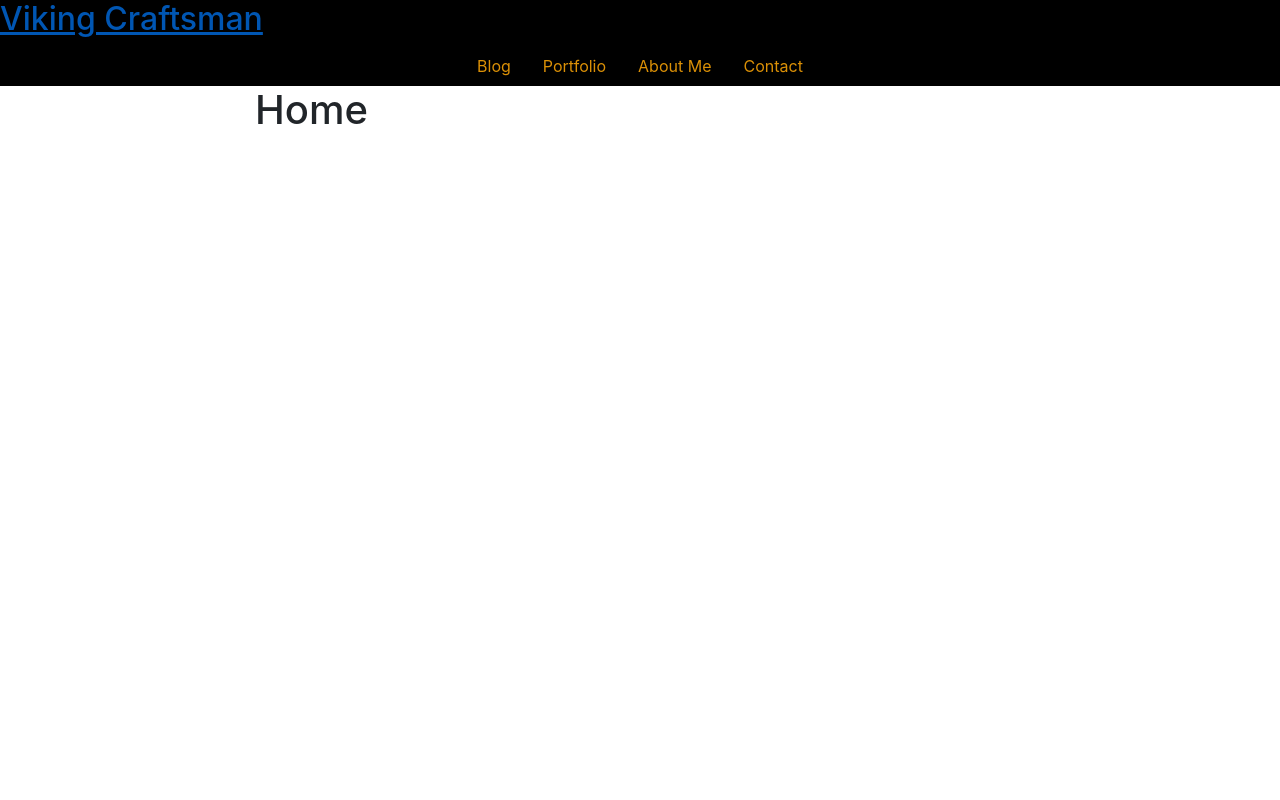
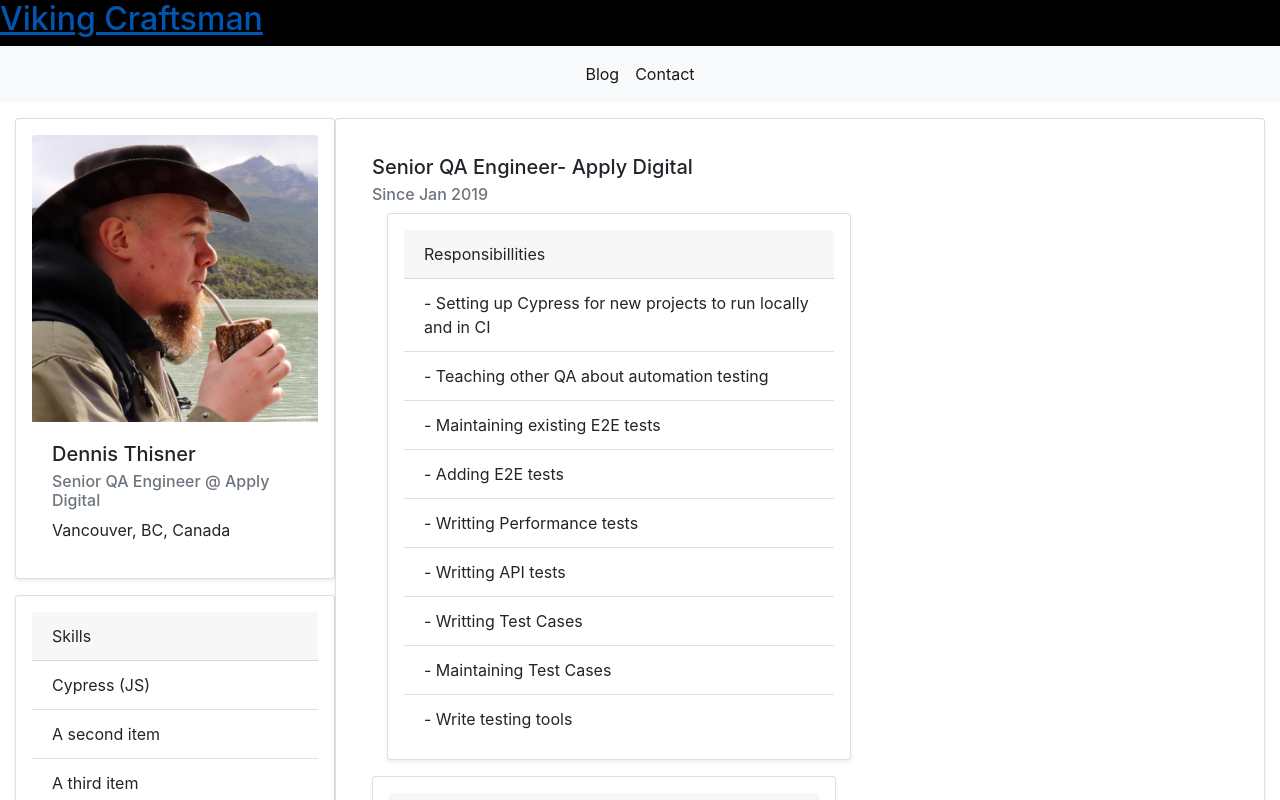
Before and after one commit to dthisner/viking-craftsman, a React (Create React App) app: page / in a window 1280 px wide. Shown: the top 800 px of the page. Built offline with nearby package versions, Linux system fonts and the light colour scheme.

Commit message:
basic landing page layout

```diff
--- a/public/index.html
+++ b/public/index.html
@@ -2,17 +2,15 @@
 <html lang="en">
   <head>
     <meta charset="utf-8" />
-    <link rel="icon" href="./favicon.ico" />
     <meta name="viewport" content="width=device-width, initial-scale=1" />
-
-    <link rel="apple-touch-icon" href="./logo192.png" />
-    <link rel="manifest" href="./manifest.json" />
-
     <meta
       name="viewport"
       content="width=400, height=600, initial-scale=0.8, maximum-scale=1"
     />
     <meta name="viewport" content="width=device-width" />
+    <link rel="icon" href="%PUBLIC_URL%/favicon.ico" />
+    <link rel="manifest" href="%PUBLIC_URL%/manifest.json" />
+
     <!-- Bootstrap CSS -->
     <link
       rel="stylesheet"
@@ -31,9 +29,7 @@
   </head>
 
   <body>
-    <div id="wrapper">
-      <div id="app"></div>
-    </div>
+    <div id="app"></div>
     <script type="text/javascript" src="bundle.js"></script>
   </body>
 </html>
--- a/src/components/Header.js
+++ b/src/components/Header.js
@@ -11,37 +11,22 @@ const Header = () => {
           Viking Craftsman
         </h2>
       </Link>
-
-      <div>
-        <ul className="nav justify-content-center">
-          <li className="nav-item">
+      <nav className="navbar navbar-expand-lg navbar-light bg-light ">
+        <div
+          className="collapse navbar-collapse justify-content-center"
+          id="navbarNav"
+        >
+          <ul className="navbar-nav">
+            <li className="nav-item active">
               <Link
                 className={`${styles.link} nav-link`}
                 to="/blog"
                 data-testid="header-link-blog"
               >
-              Blog
+                Blog <span className="sr-only">(current)</span>
               </Link>
             </li>
-          <li className="nav-item ">
-            <Link
-              className={`${styles.link} nav-link`}
-              to="/portfolio"
-              data-testid="header-link-portfolio"
-            >
-              Portfolio
-            </Link>
-          </li>
-          <li className="nav-item">
-            <Link
-              className={`${styles.link} nav-link`}
-              to="/about"
-              data-testid="header-link-about"
-            >
-              About Me
-            </Link>
-          </li>
-          <li className="nav-item">
+            <li className="nav-item active">
               <Link
                 className={`${styles.link} nav-link`}
                 to="/contact"
@@ -52,6 +37,7 @@ const Header = () => {
             </li>
           </ul>
         </div>
+      </nav>
     </header>
   )
 }
--- a/src/components/Router.js
+++ b/src/components/Router.js
@@ -5,7 +5,6 @@ import {AboutMe, Portfolio, Home, Contact, BlogPosts, NoMatch} from '../pages'
 
 const Router = () => {
   return (
-    <div className="container" style={{maxWidth: '800px'}}>
     <Switch>
       <Route path="/" exact component={Home} />
       <Route path="/blog" component={BlogPosts} />
@@ -15,7 +14,6 @@ const Router = () => {
       <Route path="/blog" component={BlogPosts} />
       <Route component={NoMatch} />
     </Switch>
-    </div>
   )
 }
 
--- /dev/null
+++ b/src/data/portfolio.json
@@ -0,0 +1,127 @@
+[
+  {
+    "company": "Apply Digital",
+    "startDate": "Jan 2019",
+    "endDate": "",
+    "location": "Vancouver, BC, Canada",
+    "industry": "Software",
+    "positions": [
+      {
+        "role": "Senior QA Engineer",
+        "startDate": "April 2020",
+        "endDate": "",
+        "responsibillities": [
+          "Setting up Cypress for new projects to run locally and in CI",
+          "Teaching other QA about automation testing",
+          "Maintaining existing E2E tests",
+          "Adding E2E tests",
+          "Writting Performance tests",
+          "Writting API tests",
+          "Writting Test Cases",
+          "Maintaining Test Cases",
+          "Write testing tools"
+        ],
+        "tech": [
+          "Cypress",
+          "jMeter",
+          "PostMan",
+          "JavaScript",
+          "Gherkin",
+          "Git",
+          "CI (BitBucket)"
+        ]
+      },
+      {
+        "role": "QA Engineer",
+        "startDate": "Jan 2019",
+        "endDate": "Apr 2020",
+        "responsibillities": ""
+      }
+    ],
+    "projects": [
+      {
+        "name": "Freedom",
+        "startDate": "",
+        "endDate": "",
+        "responsibillities": ""
+      }
+    ]
+  },
+  {
+    "company": "Cumul8",
+    "startDate": "May 2016",
+    "endDate": "Dec 2018",
+    "location": "Vancouver, BC, Canada",
+    "industry": "Software",
+    "positions": [
+      {
+        "role": "Quality Assurance Engineer",
+        "startDate": "May 2016",
+        "endDate": "Dec 2019",
+        "responsibillities": "",
+        "technologies": ["docker", "kubernetes", "CI"]
+      },
+      {
+        "role": "Quality Assurance Specialist",
+        "startDate": "Nov 2015",
+        "endDate": "May 2016",
+        "responsibillities": ""
+      }
+    ],
+    "projects": [
+      {
+        "name": "",
+        "startDate": "",
+        "endDate": "",
+        "responsibilitties": ""
+      }
+    ]
+  },
+  {
+    "company": "United Front Games",
+    "startDate": "Mar 2015",
+    "endDate": "Nov 2015",
+    "location": "Vancouver, BC, Canada",
+    "industry": "Games",
+    "positions": [
+      {
+        "role": "Triad Wars QA Dev Support",
+        "startDate": "May 2016",
+        "endDate": "Dec 2019",
+        "responsibillities": ""
+      }
+    ],
+    "projects": [
+      {
+        "name": "Triad Wars",
+        "startDate": "May 2016",
+        "endDate": "Dec 2019",
+        "responsibilitties": ""
+      }
+    ]
+  },
+  {
+    "company": "Cumul8",
+    "startDate": "May 2016",
+    "endDate": "Dec 2018",
+    "location": "Vancouver, BC, Canada",
+    "industry": "Software",
+    "positions": [
+      {
+        "role": "Quality Assurance",
+        "startDate": "May 2016",
+        "endDate": "Dec 2019",
+        "responsibillities": "",
+        "technologies": []
+      }
+    ],
+    "projects": [
+      {
+        "name": "",
+        "startDate": "May 2016",
+        "endDate": "Dec 2019",
+        "responsibilitties": ""
+      }
+    ]
+  }
+]
--- a/src/pages/BlogPosts.js
+++ b/src/pages/BlogPosts.js
@@ -66,22 +66,32 @@ const BlogPosts = () => {
         </button>
       )
     }
-
     return <div align="center">{renderData}</div>
   }
 
   return (
-    <div>
+    <div className="container-fluid" style={{maxWidth: '800px'}}>
+      {' '}
       <h1 role="heading">Blog Posts</h1>
       <RenderBlogposts blogPosts={blogPosts} />
-      <RenderPagnation pagnation={pagnation} />
+      {!_.isEmpty(blogPosts) && <RenderPagnation pagnation={pagnation} />}
     </div>
   )
 }
 
 export const RenderBlogposts = ({blogPosts}) => {
   if (_.isEmpty(blogPosts)) {
-    return <div data-testid="loading-blog-posts">Loading blog posts...</div>
+    return (
+      <div className="d-flex justify-content-center">
+        <div
+          className="spinner-border"
+          data-testid="loading-blog-postsspinner-border"
+        >
+          <span className="sr-only">Loading...</span>
+        </div>
+        <p>Loading Blog Posts...</p>
+      </div>
+    )
   }
 
   if (blogPosts.error) {
@@ -98,13 +108,13 @@ export const RenderBlogposts = ({blogPosts}) => {
   }
 
   return blogPosts.map((post) => {
-    return <BlogPost key={post.id} post={post} />
+    return <BlogPost key={post.id} post={post} className="" />
   })
 }
 
 export const BlogPost = ({post}) => {
   return (
-    <div className="card mb-3">
+    <div className="card shadow-sm p-3 mb-3 bg-white rounded">
       <div className="row g-0">
         <div className="col-md-4">
           <GetBlogImage post={post.content} title={post.title} />
--- a/src/pages/Home.js
+++ b/src/pages/Home.js
@@ -1,7 +1,102 @@
 import React from 'react'
 
+import Avatar from '../assets/profilePicture.png'
+import Portfolio from '../data/portfolio.json'
+
 const Home = () => {
-  return <h1 role="heading">Home</h1>
+  const current = Portfolio[0]
+
+  return (
+    <div
+      className="container-fluid"
+      style={{maxWidth: '1500px', paddingTop: '1rem'}}
+    >
+      <div className="row">
+        <div className="col-md-3">
+          <div>
+            <div
+              className="card shadow-sm p-3 mb-3 bg-white rounded"
+              style={{width: '20rem'}}
+            >
+              <img src={Avatar} className="card-img-top" alt="..."></img>
+              <div className="card-body">
+                <h5 className="card-title">Dennis Thisner</h5>
+                <h6 className="card-subtitle mb-2 text-muted">
+                  Senior QA Engineer @ Apply Digital
+                </h6>
+                <p className="card-text">Vancouver, BC, Canada</p>
+              </div>
+            </div>
+          </div>
+          <div
+            className="card shadow-sm p-3 mb-3 bg-white rounded"
+            style={{width: '20rem'}}
+          >
+            <div className="card-header">Skills</div>
+            <ul className="list-group list-group-flush">
+              <li className="list-group-item">Cypress (JS)</li>
+              <li className="list-group-item">A second item</li>
+              <li className="list-group-item">A third item</li>
+            </ul>
+          </div>
+        </div>
+        <div className="col-md">
+          <div className="card shadow-sm p-3 mb-3 bg-white rounded">
+            <div className="card-body">
+              <h5 className="card-title">
+                {current.positions[0].role}- {current.company}
+              </h5>
+              <h6 className="card-subtitle mb-2 text-muted">
+                Since {current.startDate}
+              </h6>
+
+              <div className="card-text">
+                <div className="container">
+                  <div className="row">
+                    <div className="col">
+                      <div
+                        className="card shadow-sm p-3 mb-3 bg-white rounded"
+                        style={{width: '29rem'}}
+                      >
+                        <div className="card-header">Responsibillities</div>
+                        <ul className="list-group list-group-flush">
+                          {renderList(
+                            current.positions[0].responsibillities,
+                            'resp',
+                          )}
+                        </ul>
+                      </div>
+                    </div>
+                    <div className="col"></div>
+                    <div
+                      className="card shadow-sm p-3 mb-3 bg-white rounded"
+                      style={{width: '29rem'}}
+                    >
+                      <div className="card-header">Tech</div>
+                      <ul className="list-group list-group-flush">
+                        {renderList(current.positions[0].tech, 'tech')}
+                      </ul>
+                    </div>
+                  </div>
+                </div>
+              </div>
+            </div>
+          </div>
+        </div>
+      </div>
+    </div>
+  )
+}
+
+const renderList = (list, name) => {
+  return list.map((t, i) => {
+    return (
+      <li className="list-group-item" key={`${name}-${i}`}>
+        {' '}
+        - {t}
+      </li>
+    )
+  })
 }
 
 export default Home
--- a/webpack.config.js
+++ b/webpack.config.js
@@ -34,6 +34,11 @@ module.exports = {
         use: 'babel-loader',
       },
       {
+        test: /\.(png|svg|jpg|jpeg|gif)$/i,
+
+        type: 'asset/resource',
+      },
+      {
         test: /\.(eot|svg|ttf|woff|woff2)$/,
         use: 'file-loader',
       },
```
Also changed, not shown: test/jest-common.js (+3 -0 lines), public/manifest.json, src/assets/profilePicture.png (added), 1 other file (tests, documents, lock files or other folders). Lines whose indentation alone changed are shown as unchanged.
